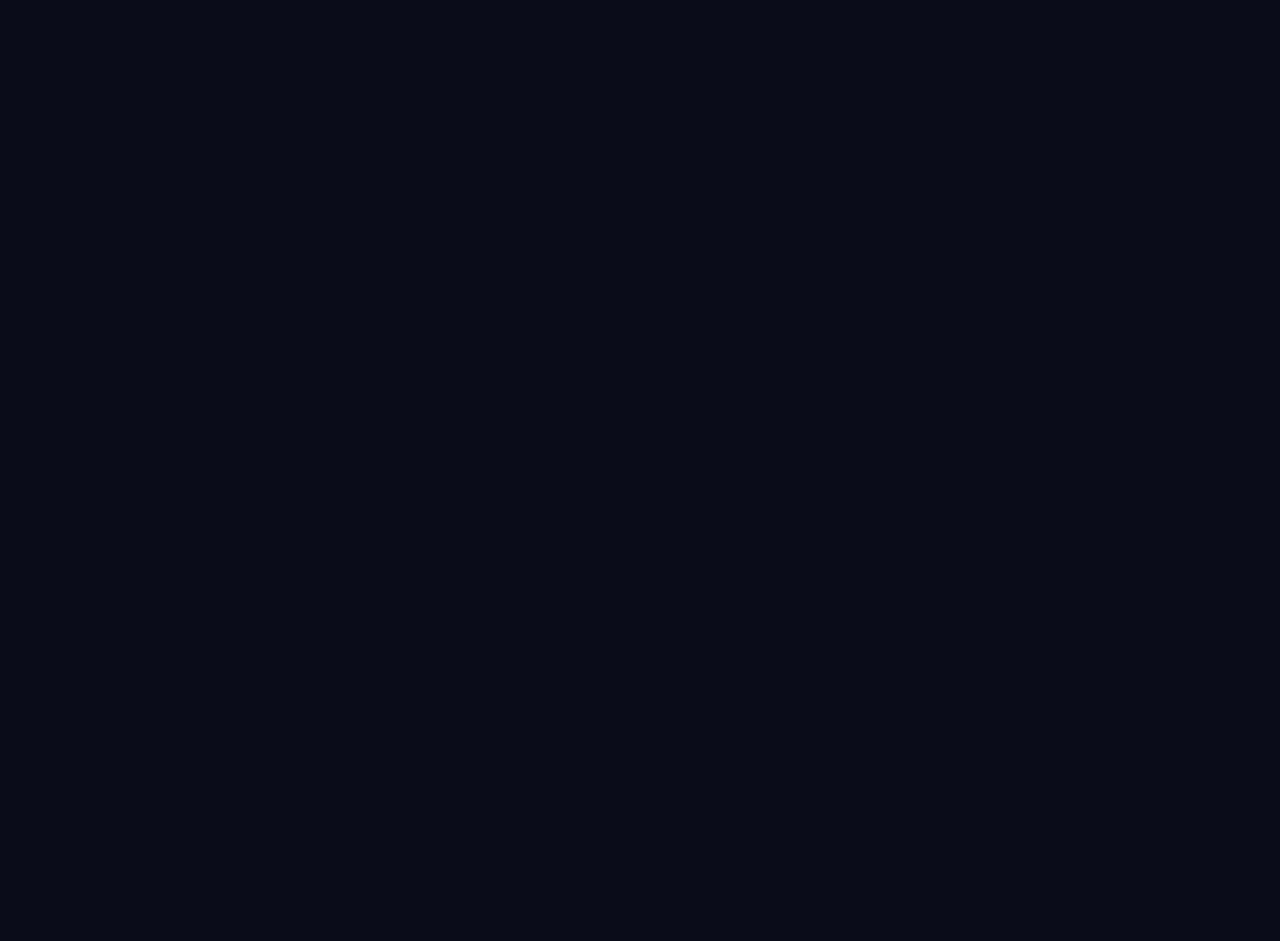
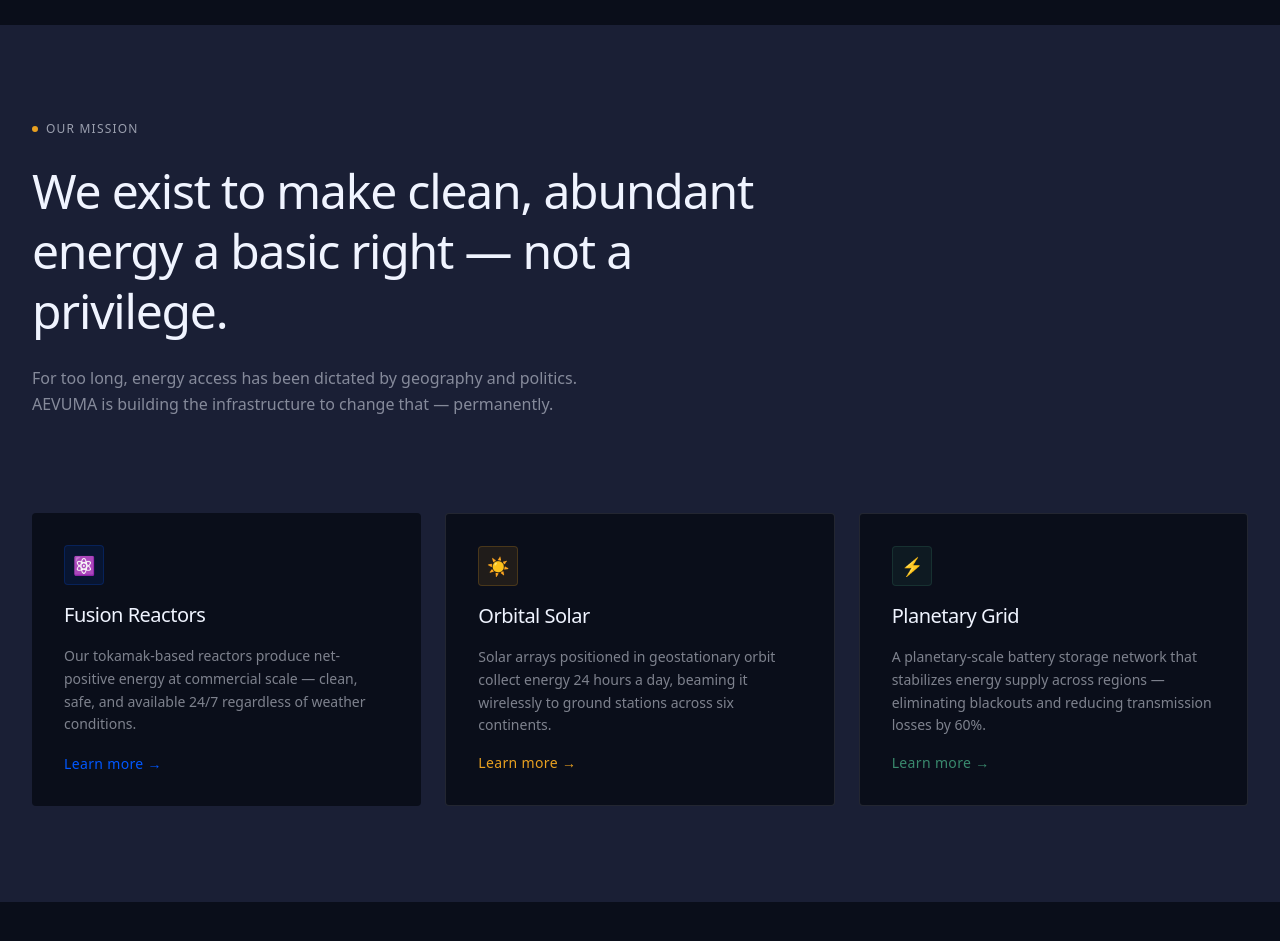
Before and after one commit to gadangKhalis/aevuma-energy, a Next.js app: page / in a window 1280 px wide. Shown: the part 1020-1961 px from the top of the page. Built offline with nearby package versions, Linux system fonts and the light colour scheme.

Commit message:
add: Mission Section

```diff
--- a/src/app/page.js
+++ b/src/app/page.js
@@ -1,6 +1,7 @@
 import Navbar from "@/components/Navbar";
 import Hero from "@/components/Hero";
 import Stats from "@/components/Stats";
+import Mission from "@/components/Mission";
 
 export default function Home() {
   return (
@@ -8,6 +9,7 @@ export default function Home() {
       <Navbar />
       <Hero />
       <Stats />
+      <Mission />
     </main>
   );
 }
--- /dev/null
+++ b/src/components/Mission.js
@@ -0,0 +1,96 @@
+export default function Mission() {
+  return (
+    <section className="bg-deep-navy py-24">
+      <div className="max-w-7xl mx-auto px-8">
+        {/* Mission Statement */}
+        <div className="max-w-3xl mb-24">
+          {/* Label */}
+          <div className="flex items-center gap-2 mb-6">
+            <div className="w-1.5 h-1.5 rounded-full bg-plasma-amber" />
+            <span className="text-arctic-white text-xs tracking-widest uppercase opacity-60">
+              Our Mission
+            </span>
+          </div>
+
+          {/* Big Text */}
+          <h2 className="text-arctic-white text-5xl font-medium tracking-tight leading-tight mb-6">
+            We exist to make clean, abundant energy a basic right — not a
+            privilege.
+          </h2>
+
+          {/* Small Text */}
+          <p className="text-arctic-white text-base opacity-50 leading-relaxed max-w-xl">
+            For too long, energy access has been dictated by geography and
+            politics. AEVUMA is building the infrastructure to change that —
+            permanently.
+          </p>
+        </div>
+
+        {/* Technology Review */}
+        <div className="grid grid-cols-3 gap-6">
+          <div className="bg-void-black border-white/10 p-8 rounded-sm flex flex-col gap-4">
+            <div className="w-10 h-10 bg-solar-blue/10 border border-solar-blue/20 rounded-sm flex items-center justify-center">
+              <span className="text-solar-blue text-lg">⚛</span>
+            </div>
+            <h3 className="text-arctic-white text-xl font-medium tracking-tight">
+              Fusion Reactors
+            </h3>
+            <p className="text-arctic-white text-sm opacity-50 leading-relaxed">
+              Our tokamak-based reactors produce net-positive energy at
+              commercial scale — clean, safe, and available 24/7 regardless of
+              weather conditions.
+            </p>
+            <a
+              href="#"
+              className="text-solar-blue text-sm tracking-wide mt-auto hover:opacity-70 transition-opacity duration-200"
+            >
+              Learn more →
+            </a>
+          </div>
+
+          {/* Card 2 - Orbital Solar */}
+          <div className="bg-void-black border border-white/10 p-8 rounded-sm flex flex-col gap-4">
+            <div className="w-10 h-10 bg-plasma-amber/10 border border-plasma-amber/20 rounded-sm flex items-center justify-center">
+              <span className="text-plasma-amber text-lg">☀</span>
+            </div>
+            <h3 className="text-arctic-white text-xl font-medium tracking-tight">
+              Orbital Solar
+            </h3>
+            <p className="text-arctic-white text-sm opacity-50 leading-relaxed">
+              Solar arrays positioned in geostationary orbit collect energy 24
+              hours a day, beaming it wirelessly to ground stations across six
+              continents.
+            </p>
+            <a
+              href="#"
+              className="text-plasma-amber text-sm tracking-wide mt-auto hover:opacity-70 transition-opacity duration-200"
+            >
+              Learn more →
+            </a>
+          </div>
+
+          {/* Card 3 */}
+          <div className="bg-void-black border border-white/10 p-8 rounded-sm flex flex-col gap-4">
+            <div className="w-10 h-10 bg-fusion-green/10 border border-fusion-green/20 rounded-sm flex items-center justify-center">
+              <span className="text-fusion-green text-lg">⚡</span>
+            </div>
+            <h3 className="text-arctic-white text-xl font-medium tracking-tight">
+              Planetary Grid
+            </h3>
+            <p className="text-arctic-white text-sm opacity-50 leading-relaxed">
+              A planetary-scale battery storage network that stabilizes energy
+              supply across regions — eliminating blackouts and reducing
+              transmission losses by 60%.
+            </p>
+            <a
+              href="#"
+              className="text-fusion-green text-sm tracking-wide mt-auto hover:opacity-70 transition-opacity duration-200"
+            >
+              Learn more →
+            </a>
+          </div>
+        </div>
+      </div>
+    </section>
+  );
+}
```
